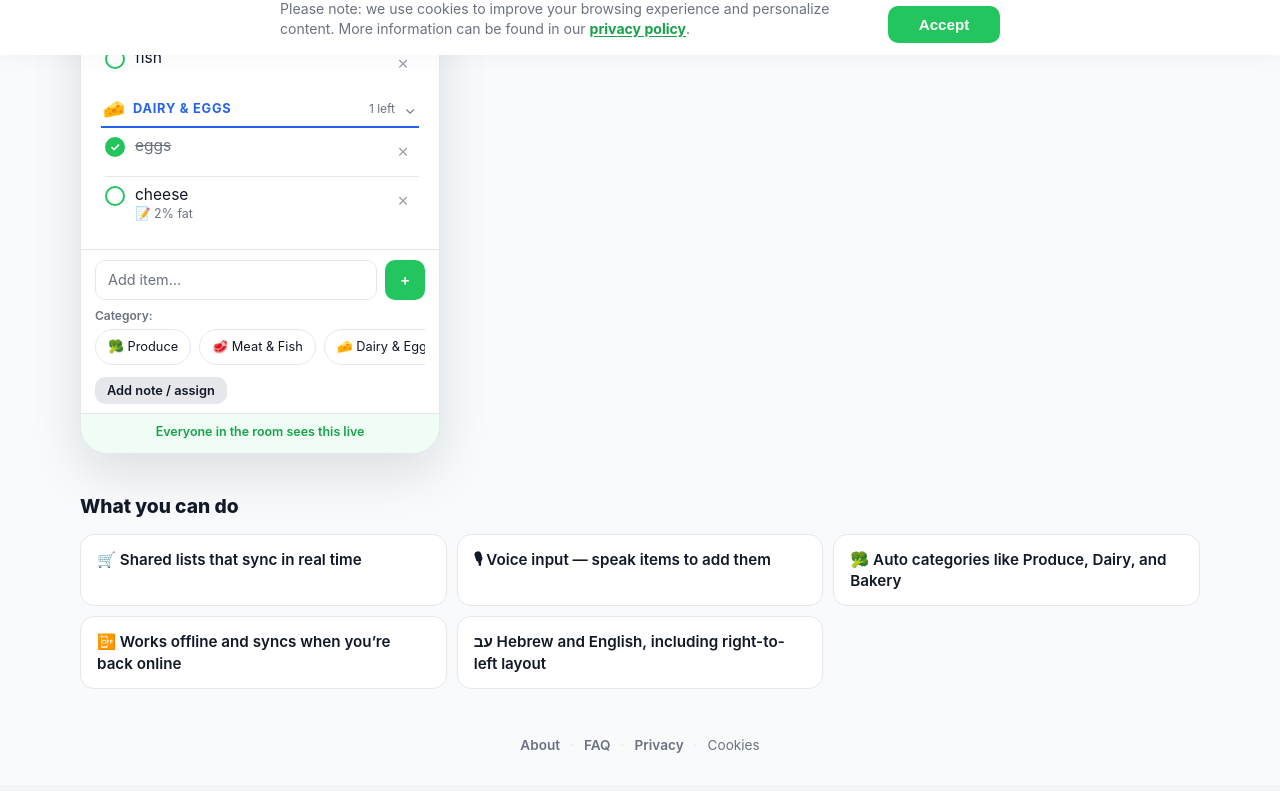
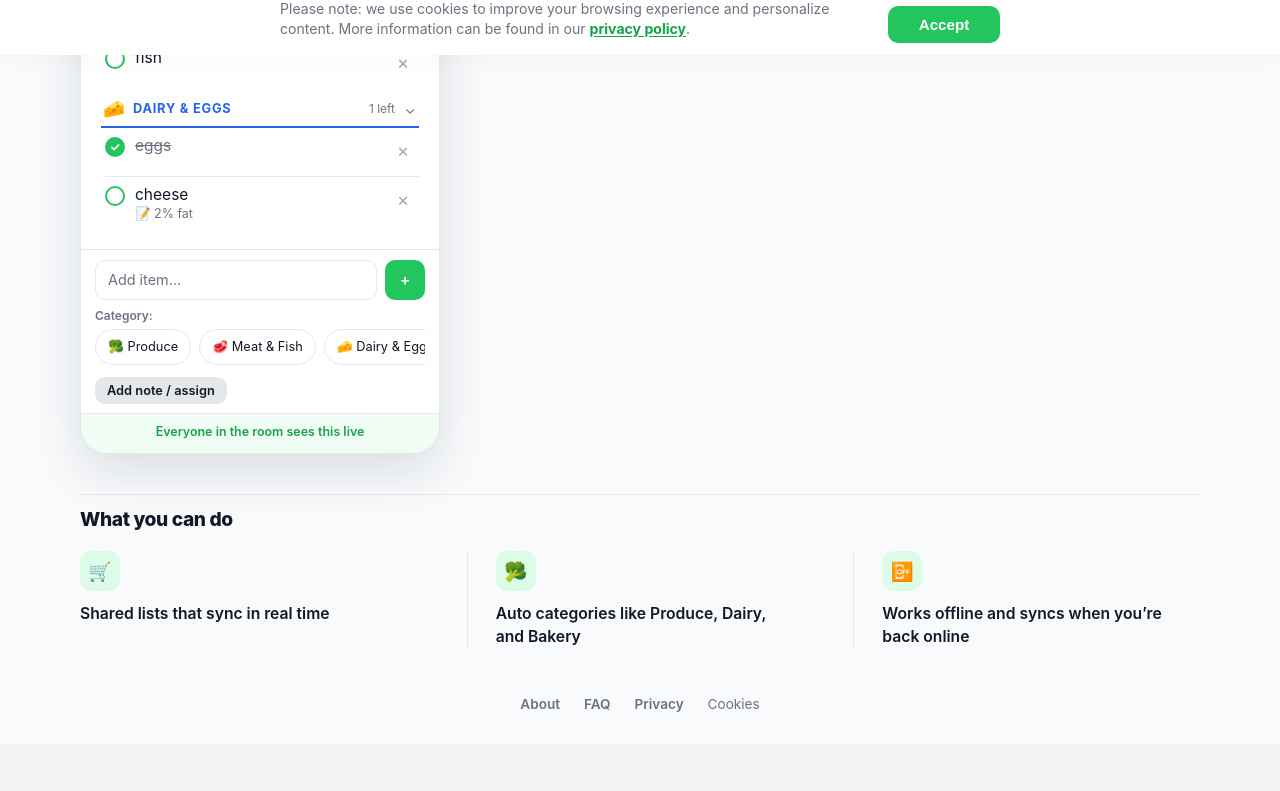
Before and after one commit to avitalg/shoppinglist, a React (Vite) app: page / in a window 1280 px wide. Shown: the part 745-1536 px from the top of the page. Built offline with nearby package versions, Linux system fonts and the light colour scheme; no server answers; what botid would draw is missing.

Commit message:
improve hp design

```diff
--- a/js/components/AboutPage.jsx
+++ b/js/components/AboutPage.jsx
@@ -40,7 +40,6 @@ export default function AboutPage({ lang, onLangChange, session }) {
       <h2>{t("aboutFeaturesTitle")}</h2>
       <ul className="feature-list">
         <li>{t("aboutFeature1")}</li>
-        <li>{t("aboutFeature2")}</li>
         <li>{t("aboutFeature3")}</li>
         <li>{t("aboutFeature4")}</li>
         <li>{t("aboutFeature5")}</li>
--- a/js/components/JoinScreen.css
+++ b/js/components/JoinScreen.css
@@ -423,27 +423,57 @@
   font-weight: 400;
 }
 
+.home-features {
+  padding-top: 8px;
+  border-top: 1px solid rgba(15, 23, 42, 0.08);
+}
+
 .home-features h2 {
   font-size: 1.2rem;
   font-weight: 800;
-  margin-bottom: 16px;
+  margin-bottom: 20px;
+  letter-spacing: -0.02em;
 }
 
 .home-feature-grid {
   list-style: none;
   display: grid;
   grid-template-columns: 1fr;
-  gap: 10px;
+  gap: 0;
 }
 
 .home-feature-grid li {
-  background: var(--white);
-  border: 1px solid var(--border);
-  border-radius: 14px;
-  padding: 14px 16px;
-  font-size: 0.95rem;
+  display: flex;
+  align-items: flex-start;
+  gap: 14px;
+  padding: 16px 0;
+  border-bottom: 1px solid rgba(15, 23, 42, 0.08);
+  font-size: 0.98rem;
   font-weight: 600;
-  line-height: 1.4;
+  line-height: 1.45;
+  color: var(--text);
+}
+
+.home-feature-grid li:last-child {
+  border-bottom: none;
+  padding-bottom: 0;
+}
+
+.home-feature-icon {
+  flex-shrink: 0;
+  width: 40px;
+  height: 40px;
+  border-radius: 12px;
+  background: #dcfce7;
+  display: flex;
+  align-items: center;
+  justify-content: center;
+  font-size: 1.15rem;
+  line-height: 1;
+}
+
+.home-feature-text {
+  padding-top: 8px;
 }
 
 .home-page .site-footer-links {
@@ -507,13 +537,38 @@
     padding: 24px;
   }
 
+  .home-features {
+    padding-top: 12px;
+  }
+
   .home-feature-grid {
     grid-template-columns: repeat(3, 1fr);
+    gap: 0 40px;
+  }
+
+  .home-feature-grid li {
+    flex-direction: column;
+    gap: 12px;
+    padding: 0;
+    border-bottom: none;
+    border-inline-start: 1px solid rgba(15, 23, 42, 0.08);
+    padding-inline-start: 28px;
+    min-height: 100%;
+  }
+
+  .home-feature-grid li:first-child {
+    border-inline-start: none;
+    padding-inline-start: 0;
+  }
+
+  .home-feature-text {
+    padding-top: 0;
+    max-width: 18rem;
   }
 }
 
 @media (min-width: 880px) and (max-width: 1040px) {
   .home-feature-grid {
-    grid-template-columns: repeat(2, 1fr);
+    gap: 0 28px;
   }
 }
--- a/js/components/JoinScreen.jsx
+++ b/js/components/JoinScreen.jsx
@@ -385,11 +385,18 @@ export default function JoinScreen({ onJoin, lang, onLangChange }) {
         <section className="home-features" aria-labelledby="home-features-title">
           <h2 id="home-features-title">{t("aboutFeaturesTitle")}</h2>
           <ul className="home-feature-grid">
-            <li>{t("aboutFeature1")}</li>
-            <li>{t("aboutFeature2")}</li>
-            <li>{t("aboutFeature3")}</li>
-            <li>{t("aboutFeature4")}</li>
-            <li>{t("aboutFeature5")}</li>
+            <li>
+              <span className="home-feature-icon" aria-hidden="true">🛒</span>
+              <span className="home-feature-text">{t("homeFeatureSync")}</span>
+            </li>
+            <li>
+              <span className="home-feature-icon" aria-hidden="true">🥦</span>
+              <span className="home-feature-text">{t("homeFeatureCategories")}</span>
+            </li>
+            <li>
+              <span className="home-feature-icon" aria-hidden="true">📴</span>
+              <span className="home-feature-text">{t("homeFeatureOffline")}</span>
+            </li>
           </ul>
         </section>
       </main>
--- a/js/i18n.js
+++ b/js/i18n.js
@@ -25,6 +25,9 @@ export const TRANSLATIONS = {
     homePreviewItem5:   "cheese",
     homePreviewNote:    "2% fat",
     homePreviewSync:    "Everyone in the room sees this live",
+    homeFeatureSync:    "Shared lists that sync in real time",
+    homeFeatureCategories: "Auto categories like Produce, Dairy, and Bakery",
+    homeFeatureOffline: "Works offline and syncs when you’re back online",
     welcomeBack:        "Welcome back!",
     rejoin:             "Rejoin",
     differentRoom:      "Sign in to a different room",
@@ -202,6 +205,9 @@ export const TRANSLATIONS = {
     homePreviewItem5:   "גבינה",
     homePreviewNote:    "2% שומן",
     homePreviewSync:    "כולם בחדר רואים את זה בזמן אמת",
+    homeFeatureSync:    "רשימות משותפות שמסתנכרנות בזמן אמת",
+    homeFeatureCategories: "קטגוריות אוטומטיות כמו ירקות, חלב ומאפייה",
+    homeFeatureOffline: "עובד בלי אינטרנט ומסתנכרן כשהחיבור חוזר",
     welcomeBack:        "!ברוך שובך",
     rejoin:             "חזור ל",
     differentRoom:      "התחבר לחדר אחר",
```
Also changed, not shown: 1 other file (tests, documents, lock files or other folders).
